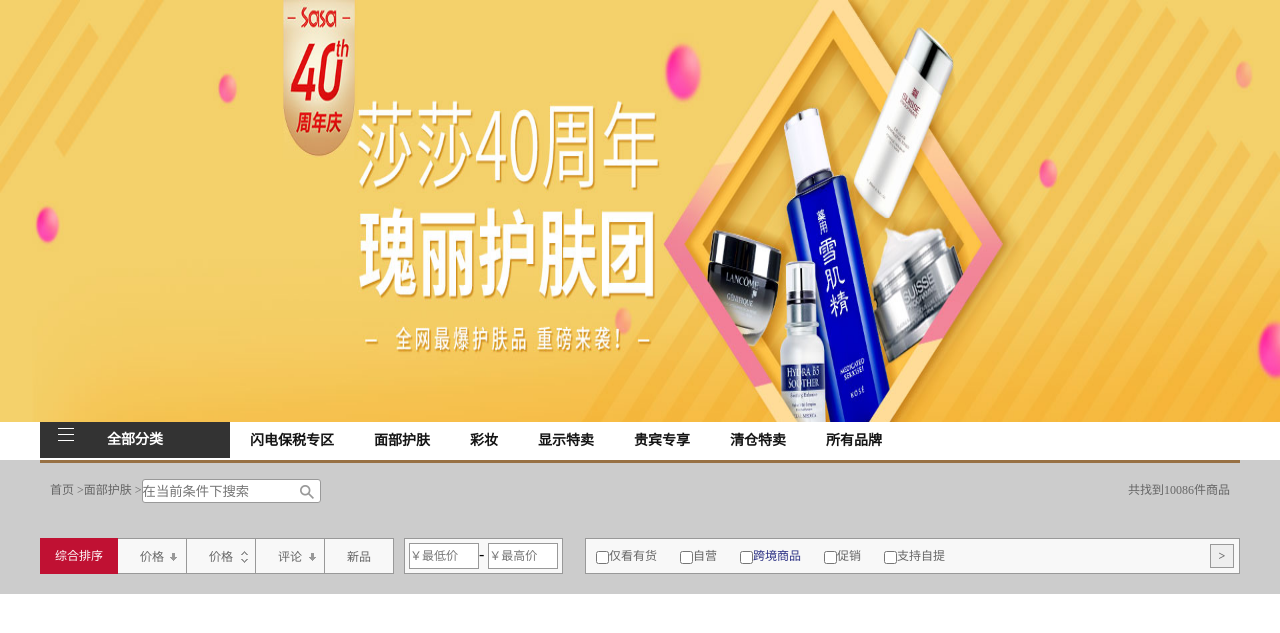
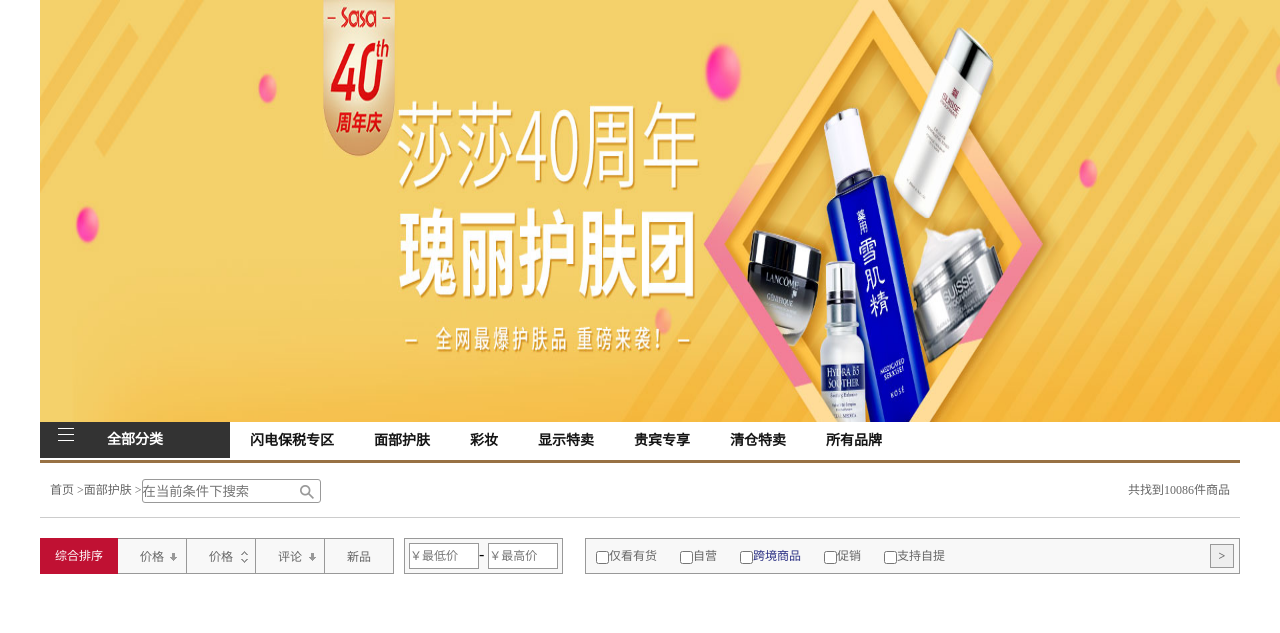
Before and after one commit to Nicexi/nice-project, a PHP site: page /html/list.html in a window 1280 px wide. Shown: the top 633 px of the page. Run offline with PHP 8.4, Linux system fonts and the light colour scheme.

Commit message:
解决banner图BUG

```diff
--- a/css/list.css
+++ b/css/list.css
@@ -3,10 +3,6 @@
   padding: 0;
   margin: 0;
   position: absolute;
-}
-
-#banner .container {
-  width: 100%;
 }
 
 #banner .focus img {
@@ -190,10 +186,6 @@
   color: #FF3D3D;
 }
 
-#goodlist {
-  background: #ccc;
-}
-
 #goodlist .boxtop {
   padding: 14px 10px;
   border-top: 3px solid #987144;
@@ -327,7 +319,6 @@
 }
 
 #goodlist .list ul {
-  background: #ccc;
   padding-left: 50px;
 }
 
--- a/sass/list.scss
+++ b/sass/list.scss
@@ -1,5 +1,4 @@
 #banner ul{list-style: none;padding:0;margin:0;position:absolute;}
-#banner .container{width: 100%;}
 #banner .focus img{display: block;width: 1280px;height: 440px;}
 #banner .focus{position:relative;width:1280px;height:422px;overflow:hidden;}
 #banner .focus .page{position:absolute;right:0;bottom:0;padding:10px;}
@@ -134,7 +133,6 @@
     }
 }
 #goodlist{
-    background:#ccc;
     .boxtop{
         padding:14px 10px;
         border-top:3px solid #987144;
@@ -248,7 +246,6 @@
     .list{
         background: #fff;
         ul{
-            background:#ccc;
             padding-left:50px;
             li{
                 border:1px solid #ddd;
```
